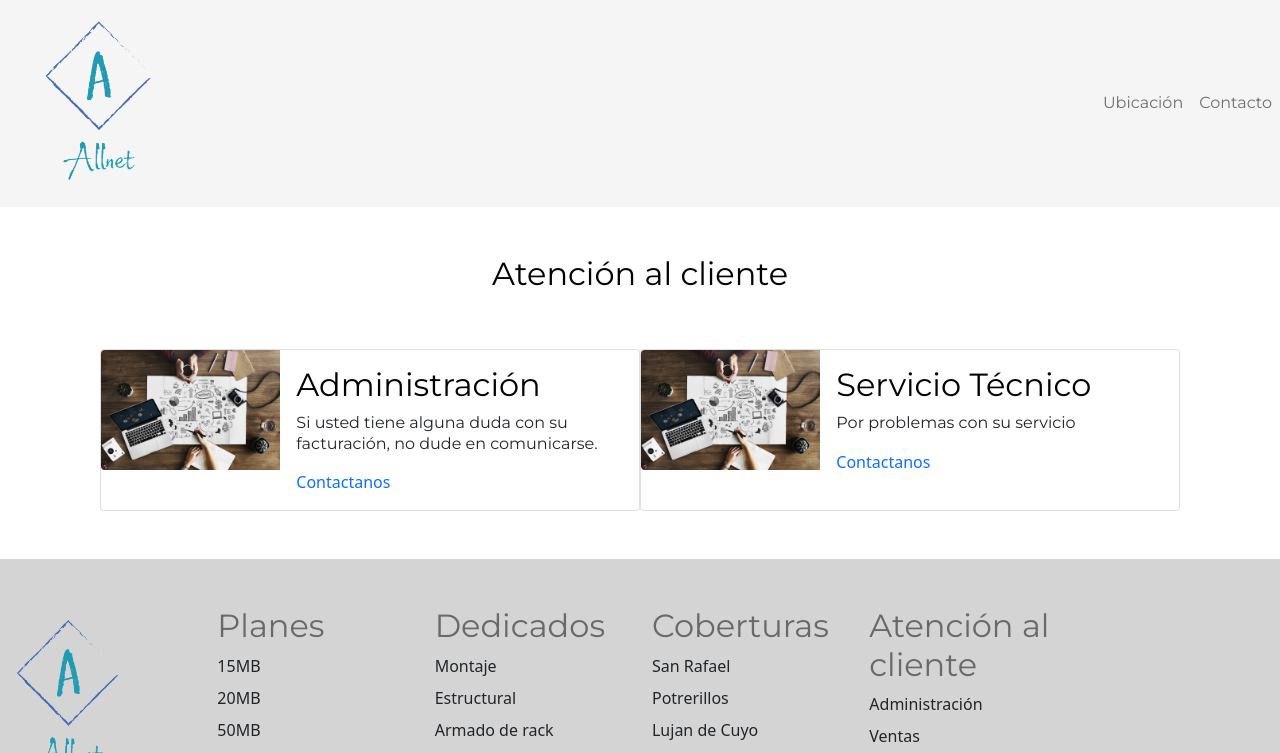
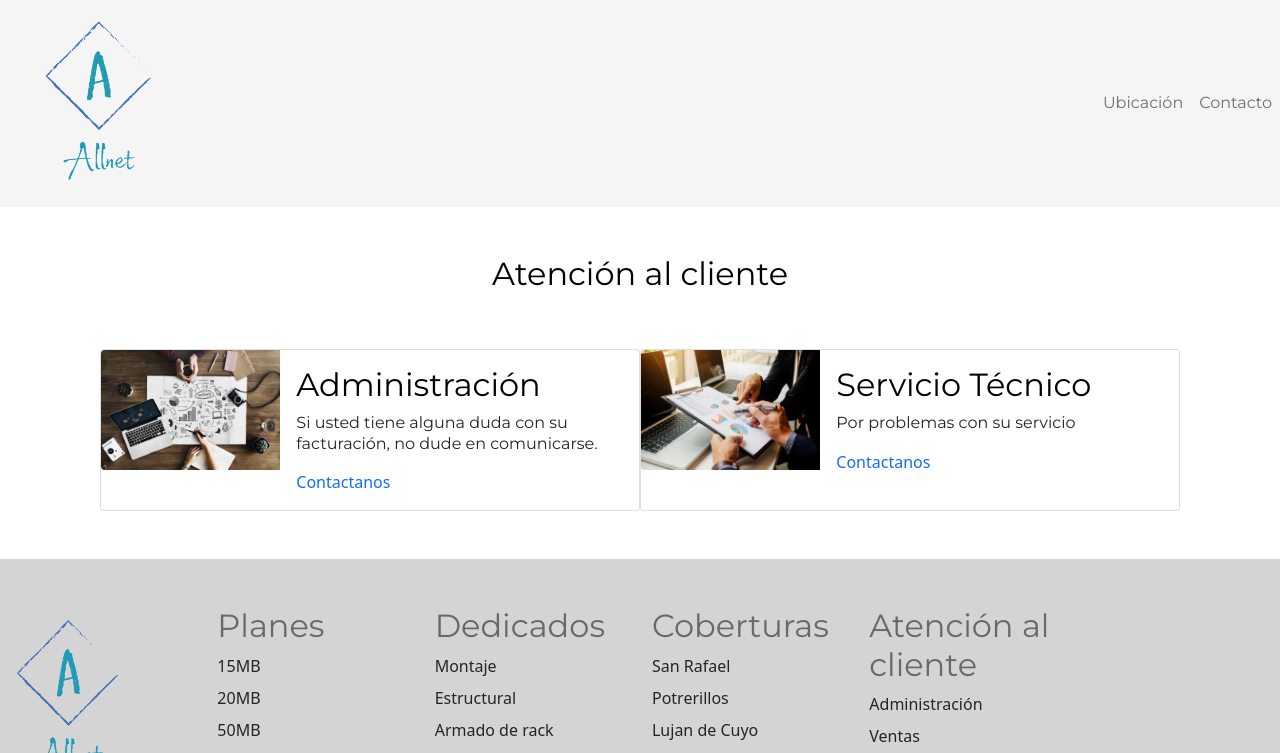
Before and after one commit to RamiSanchez/Allnet, a website: page atencionCliente/atencionAlCliente.html in a window 1280 px wide. Shown: the top 753 px of the page. Drawn offline with nearby package versions, Linux system fonts and the light colour scheme.

Commit message:
cambios
---

```diff
--- a/atencionCliente/atencionAlCliente.html
+++ b/atencionCliente/atencionAlCliente.html
@@ -56,7 +56,7 @@
           <div class="card mb-6" style="max-width: 540px;">
             <div class="row g-0">
               <div class="col-md-4">
-                <img src="imagen/administracion.jpeg" class="img-fluid rounded-start" alt="Servicio Técnico">
+                <img src="imagen/5555QQ.jpg" class="img-fluid rounded-start" alt="Servicio Técnico">
               </div>
               <div class="col-md-8">
                 <div class="card-body">
```
